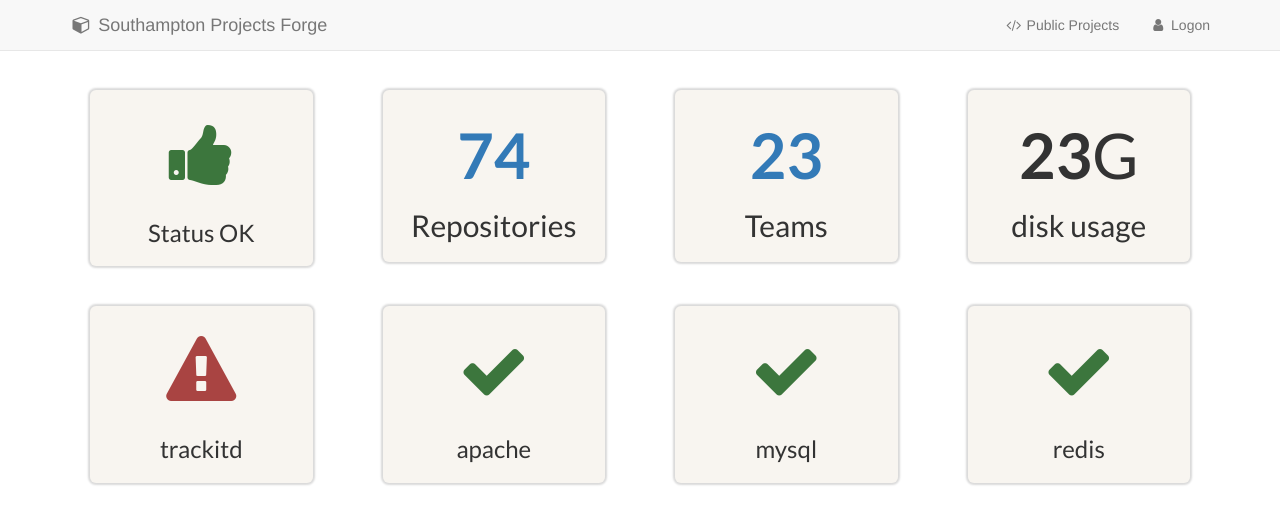
After one commit to divad/trackit, a Python web app: template templates/admin.html in a window 1280 px wide. The commit adds this page. Shown: the top 524 px of the page. Run offline with Jinja, Linux system fonts and the light colour scheme; the template is opened without the code that fills it, so the values that code supplies are empty; some libraries are stand-ins or nearby versions.

Commit message:
system works without mysql being up, admin status page added.

```diff
--- /dev/null
+++ b/templates/admin.html
@@ -0,0 +1,86 @@
+{% extends "layout.html" %}
+{% block body %}
+
+<style type="text/css">
+@import url(https://fonts.googleapis.com/css?family=Lato:400,700);
+.admin-block
+{
+	min-height: 172px;
+	padding-left: auto;
+	padding-right: auto;
+	border-radius: 6px;
+	box-shadow: 0px 0px 2px 2px rgba(0,0,0,.15);
+	margin: 20px;
+	padding: 20px;
+	padding-top: 10px;
+	padding-bottom: 10px;
+	background-color: #f8f5f0;
+	text-align: center;
+	font-family: 'Lato', sans-serif;
+}
+
+.admin-block h1 {
+    font-size: 63px;
+  }
+
+.status-img
+{
+	margin-top: 20px;
+	margin-bottom: 10px;
+}
+</style>
+
+<div class="row">
+	<div class="col-md-3">
+		<div class="admin-block">
+				<i class="fa fa-fw fa-thumbs-up fa-5x text-success status-img"></i>
+				<h3>Status OK</h3>
+		</div>
+	</div>
+	<div class="col-md-3">
+		<div class="admin-block">
+			<h1><strong><a href="{{ url_for('repo_list_admin') }}">74</a></strong></h1>
+			<h2>Repositories</h2>
+		</div>
+	</div>
+	<div class="col-md-3">
+		<div class="admin-block">
+			<h1><strong><a href="{{ url_for('team_list_admin') }}">23</a></strong></h1>
+			<h2>Teams</h2>
+		</div>
+	</div>
+	<div class="col-md-3">
+		<div class="admin-block">
+			<h1><strong>23</strong>G</h1>
+			<h2>disk usage</h2>
+		</div>
+	</div>
+</div>
+<div class="row">
+	<div class="col-md-3">
+		<div class="admin-block">
+				<i class="fa fa-fw fa-exclamation-triangle fa-5x text-danger status-img"></i>
+				<h3>trackitd</h3>
+		</div>
+	</div>
+	<div class="col-md-3">
+		<div class="admin-block">
+				<i class="fa fa-fw fa-check fa-5x text-success status-img"></i>
+				<h3>apache</h3>
+		</div>
+	</div>
+	<div class="col-md-3">
+		<div class="admin-block">
+				<i class="fa fa-fw fa-check fa-5x text-success status-img"></i>
+				<h3>mysql</h3>
+		</div>
+	</div>
+	<div class="col-md-3">
+		<div class="admin-block">
+				<i class="fa fa-fw fa-check fa-5x text-success status-img"></i>
+				<h3>redis</h3>
+		</div>
+	</div>
+</div>
+
+{% endblock %}
--- a/templates/layout.html
+++ b/templates/layout.html
@@ -46,12 +46,15 @@
 
 						{% if session.admin %}
 						<li class="dropdown{%if active == 'god'%} active{%endif%}">
-							<a href="#" class="dropdown-toggle" data-toggle="dropdown"><i class="fa fa-fw fa-flash"></i> God Mode <b class="caret"></b></a>
+							<a href="#" class="dropdown-toggle" data-toggle="dropdown"><i class="fa fa-fw fa-flash"></i> Admin <b class="caret"></b></a>
 							<ul class="dropdown-menu">
+								<li><a href="{{ url_for('admin') }}"><i class="fa fa-fw fa-eye"></i> Admin HUD</a></li>
+								<li class="divider"></li>
+								<li><a href="{{ url_for('repo_list_admin') }}"><i class="fa fa-fw fa-code"></i> Repositories</a></li>
 								<li><a href="{{ url_for('team_list_admin') }}"><i class="fa fa-fw fa-group"></i> Teams</a></li>
-								<li><a href="{{ url_for('repo_list_admin') }}"><i class="fa fa-fw fa-code"></i> Repositories</a></li>
+								<li class="divider"></li>
 								<li><a href="{{ url_for('audit') }}"><i class="fa fa-fw fa-archive"></i> Audit Log</a></li>
-								<li><a href="{{ url_for('settings') }}"><i class="fa fa-fw fa-cog"></i> Settings</a></li>
+								<li><a href="{{ url_for('settings') }}"><i class="fa fa-fw fa-cog"></i> Settings Viewer</a></li>
 							</ul>
 						</li>
 						{% endif %}
--- a/user.py
+++ b/user.py
@@ -210,6 +210,7 @@ def logout():
 
 @app.route('/passwd', methods=['GET','POST'])
 @trackit.core.login_required
+@trackit.core.db_required
 def passwd():
 	## see if there is an existing password
 	curd = g.db.cursor(mysql.cursors.DictCursor)
```
Also changed, not shown: core.py (+57 -21 lines), repos.py (+7 -1 lines), teams.py (+8 -1 lines), views.py (+13 -2 lines), 1 other file.
